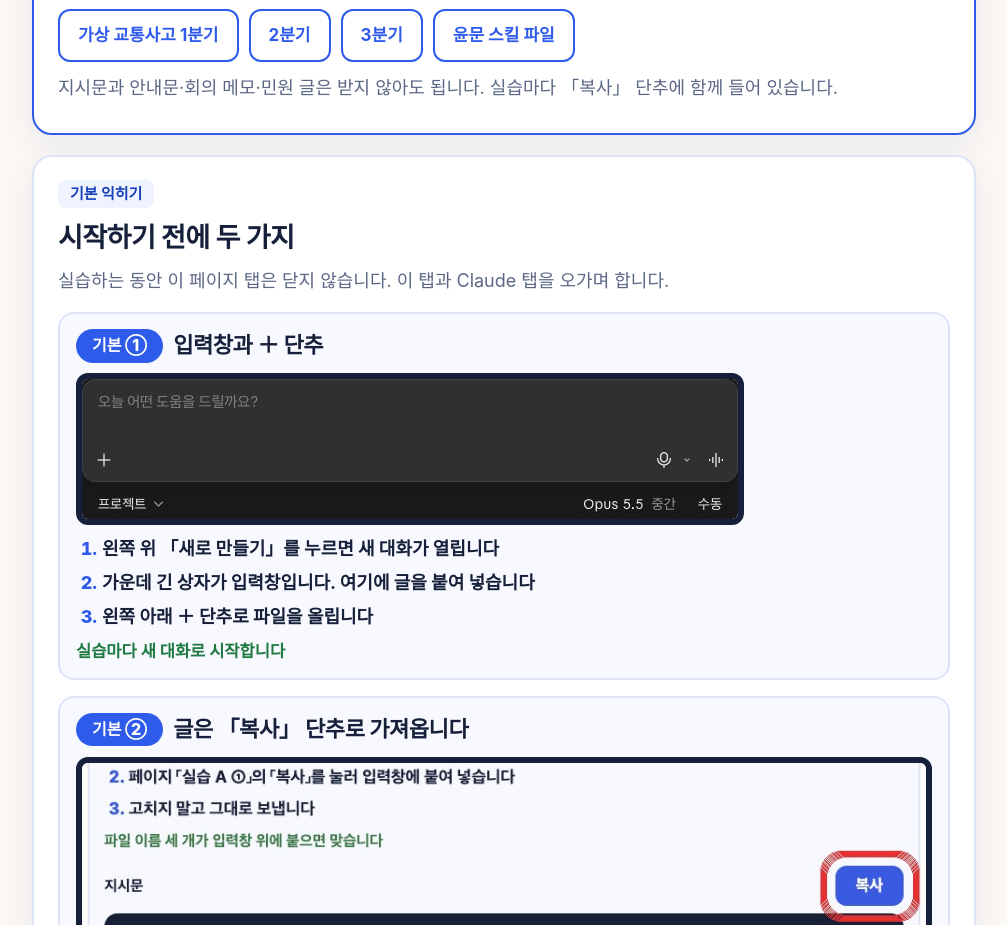
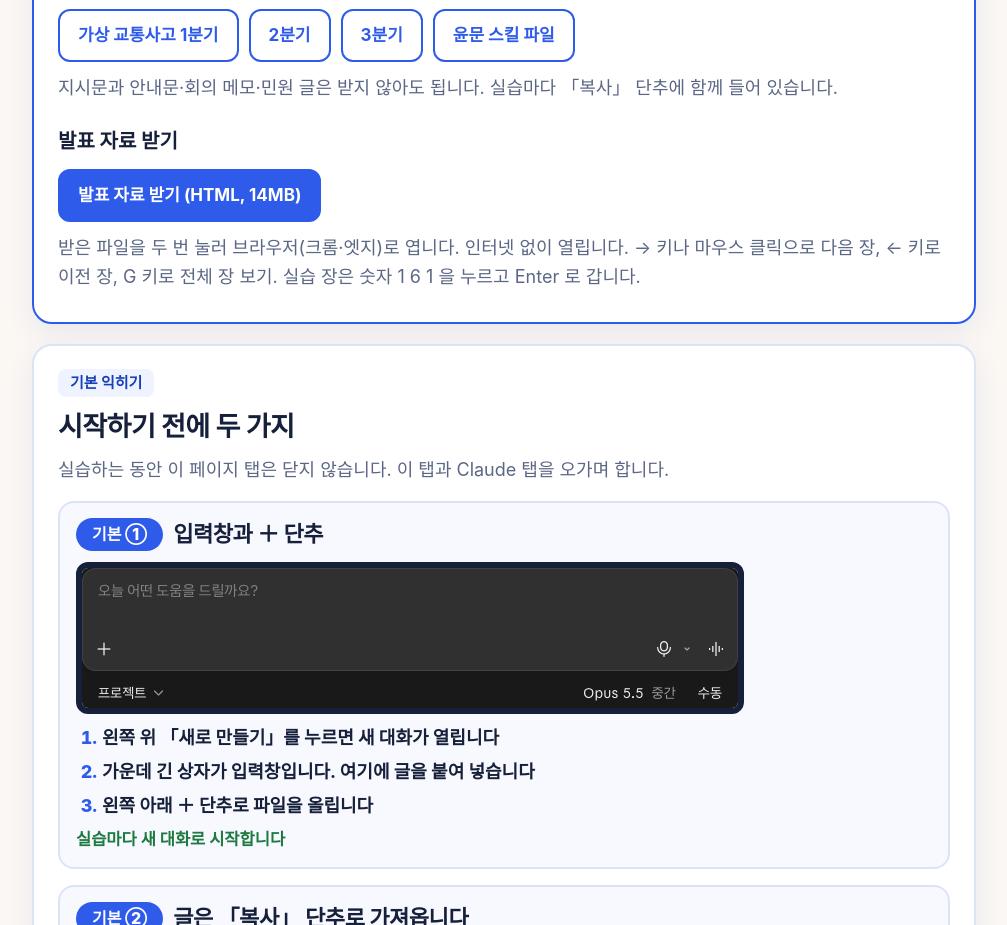
Before and after one commit to livewithdev00-blip/police, a plain HTML site: page index.html in a window 1280 px wide. Shown: the part 1787-2712 px from the top of the page, without its empty margins (136-1143 px from the left). Drawn offline with Linux system fonts and the light colour scheme.

Commit message:
발표 자료 받기 단추
Co-Authored-By: Claude Fable 5.2 <noreply@anthropic.com>

```diff
--- a/index.html
+++ b/index.html
@@ -110,6 +110,9 @@ ol.three li::marker{color:var(--blue);font-weight:800}
     <a class="btn line" href="files/yunmun_skill.zip" download="yunmun_skill.zip">윤문 스킬 파일</a>
   </div>
   <p class="mute">지시문과 안내문·회의 메모·민원 글은 받지 않아도 됩니다. 실습마다 「복사」 단추에 함께 들어 있습니다.</p>
+  <h3>발표 자료 받기</h3>
+  <div class="dl"><a class="btn" href="https://github.com/livewithdev00-blip/police/releases/download/deck-1126/police_ai_lecture_1126.html">발표 자료 받기 (HTML, 14MB)</a></div>
+  <p class="mute">받은 파일을 두 번 눌러 브라우저(크롬·엣지)로 엽니다. 인터넷 없이 열립니다. → 키나 마우스 클릭으로 다음 장, ← 키로 이전 장, G 키로 전체 장 보기. 실습 장은 숫자 1 6 1 을 누르고 Enter 로 갑니다.</p>
 </section>
 
 <section class="card" id="basic">
```
